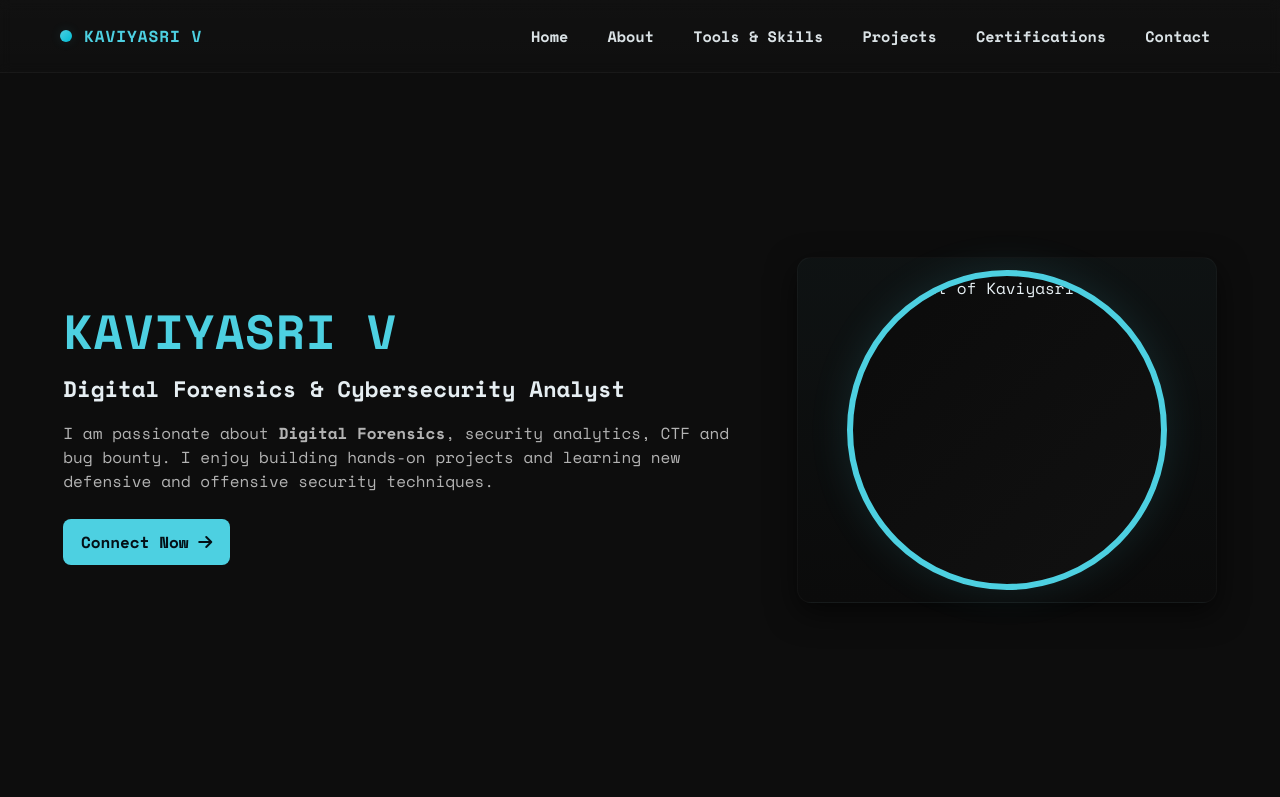
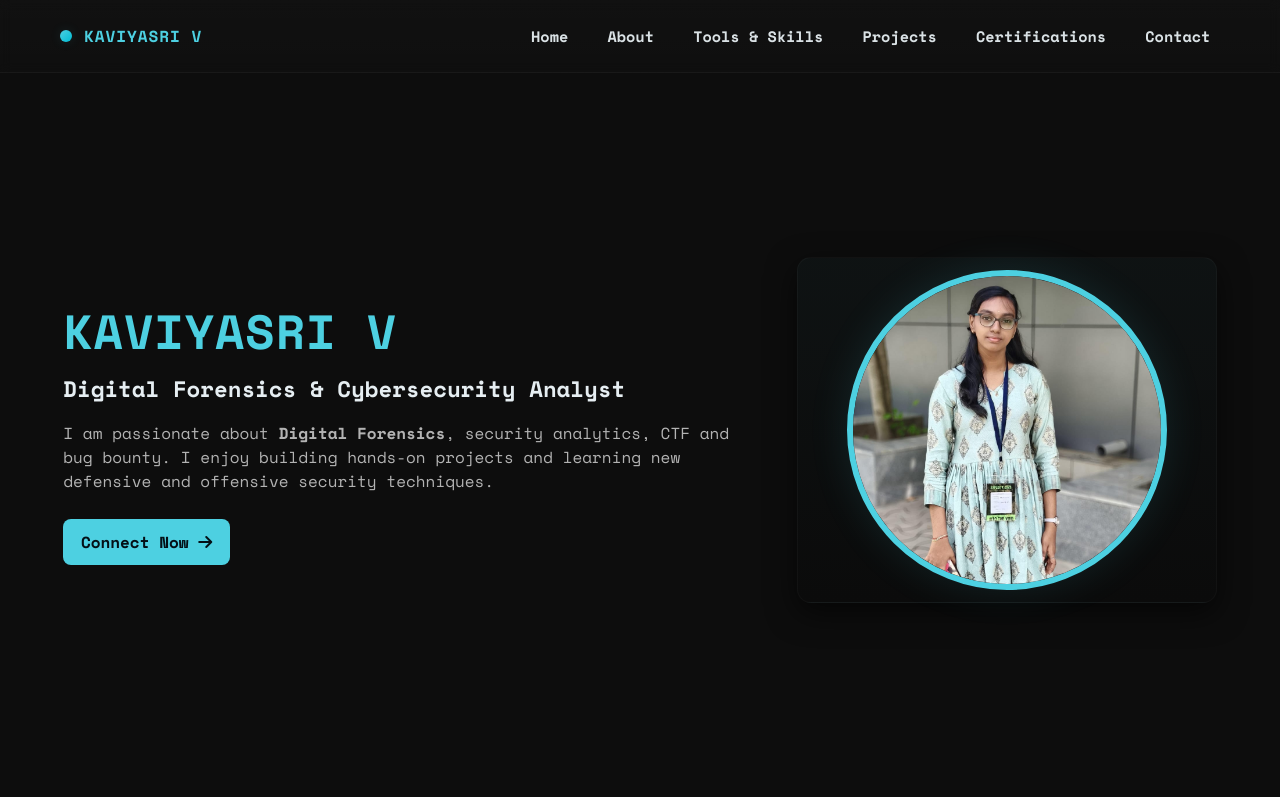
Before and after one commit to Kaviyasri1805/Portfolio, a plain HTML site: page index.html in a window 1280 px wide. Shown: the top 797 px of the page. Drawn offline with nearby package versions, Linux system fonts and the light colour scheme; files whose address does not match are found by name.

Commit message:
Update index.html

```diff
--- a/index.html
+++ b/index.html
@@ -385,7 +385,7 @@
 
         <div class="profile-wrap" aria-hidden="false">
           <!-- Replace the src with your actual image filename -->
-          <img class="profile-img" src="C:\Users\kaviyasri\Desktop\WhatsApp Image 2025-11-14 at 10.09.43_80f724ec.jpg" alt="Portrait of Kaviyasri V">
+          <img class="profile-img" src="C:\Users\kaviyasri\Desktop\kaviyasri_photo.jpg" alt="Portrait of Kaviyasri V">
         </div>
       </div>
     </section>
```
